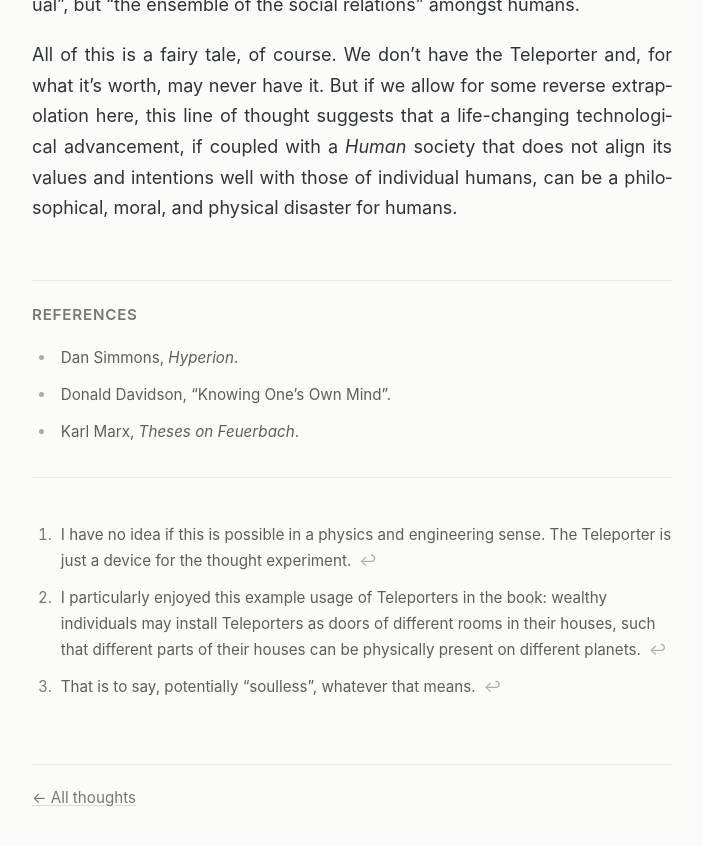
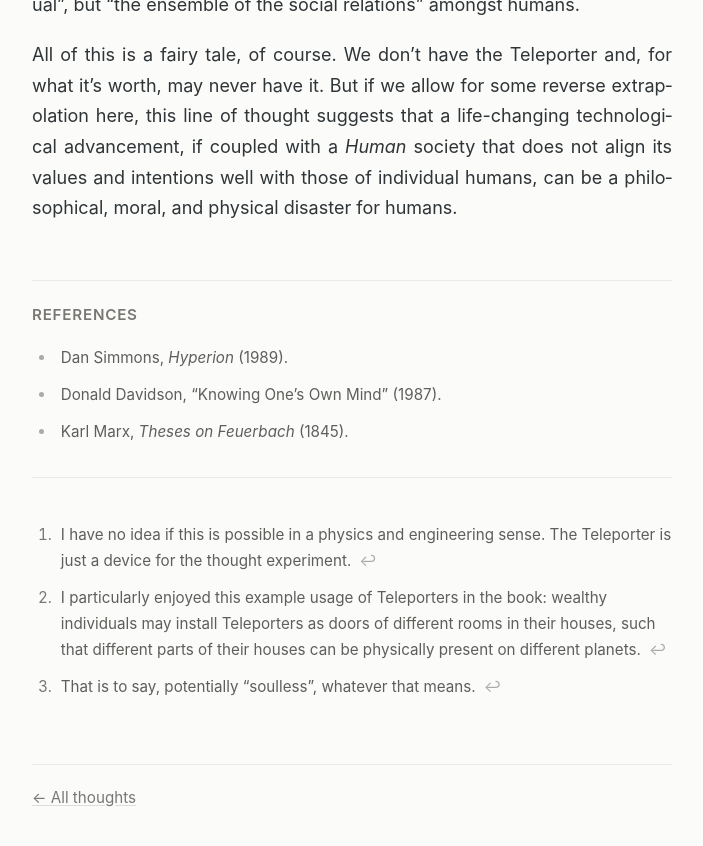
Before and after one commit to chc012/chc012.github.io, a Jekyll site: the page built from _posts/2026-11-05-teleporters.md, in a window 1280 px wide and 900 px high, scrolled down 1619 px. Shown: the top 846 px of the window, without its empty margins (288-991 px from the left). Built offline with Jekyll 4.4.1, drawn with Linux system fonts in a browser that asks for light colours.

Commit message:
Add publication years to references
Co-Authored-By: Claude Opus 5.5 <noreply@anthropic.com>

```diff
--- a/_posts/2026-11-05-teleporters.md
+++ b/_posts/2026-11-05-teleporters.md
@@ -20,9 +20,9 @@ All of this is a fairy tale, of course. We don't have the Teleporter and, for wh
 
 ## References
 
-- Dan Simmons, *Hyperion*.
-- Donald Davidson, "Knowing One's Own Mind".
-- Karl Marx, *Theses on Feuerbach*.
+- Dan Simmons, *Hyperion* (1989).
+- Donald Davidson, "Knowing One's Own Mind" (1987).
+- Karl Marx, *Theses on Feuerbach* (1845).
 
 [^physics]: I have no idea if this is possible in a physics and engineering sense. The Teleporter is just a device for the thought experiment.
 [^doors]: I particularly enjoyed this example usage of Teleporters in the book: wealthy individuals may install Teleporters as doors of different rooms in their houses, such that different parts of their houses can be physically present on different planets.
```
Also changed, not shown: _posts/2026-08-08-computer-science-professors-as-faust.md (+1 -1 lines).
